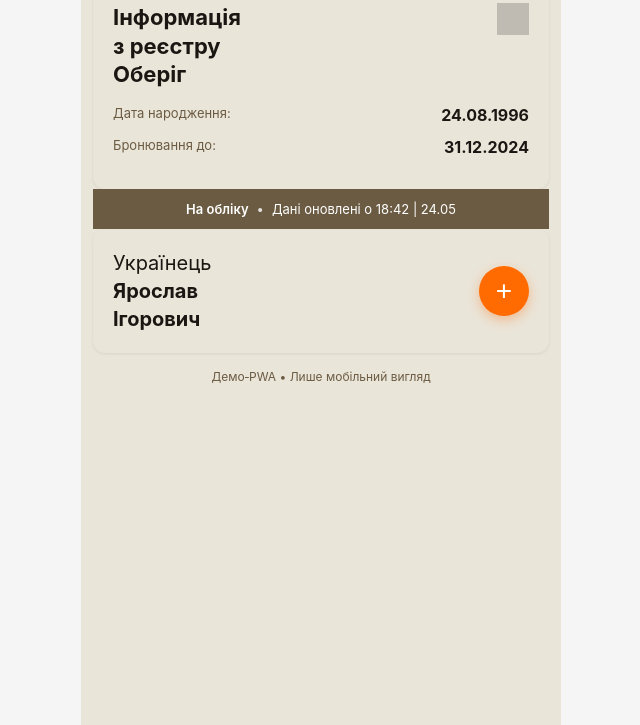
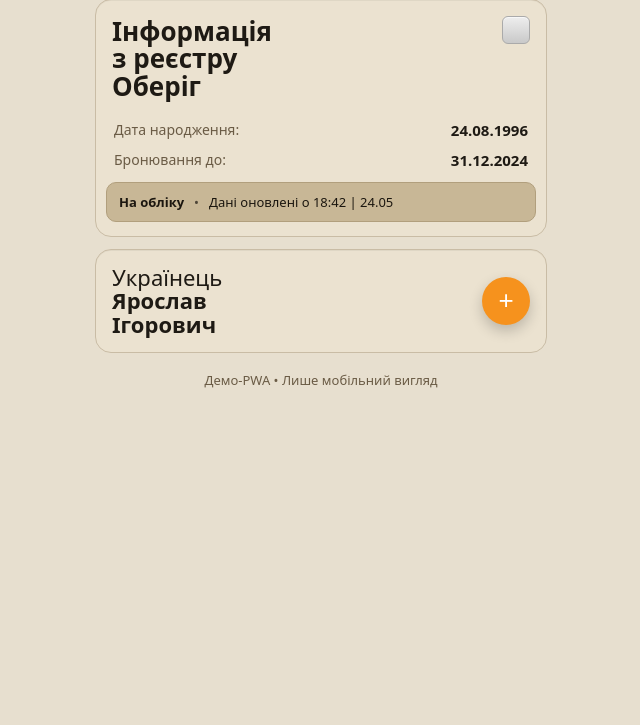
Before and after one commit to rubanwd/red-cup, a plain HTML site: page index.html in a window 1280 px wide. Shown: the part 75-800 px from the top of the page, without its empty margins (319-959 px from the left). Drawn offline with Linux system fonts and the light colour scheme.

Commit message:
Revert "fixed styles 2"
This reverts commit 725ffd1f366fb405d6fda9e50988b05d4abaad0d.

```diff
--- a/index.html
+++ b/index.html
@@ -33,15 +33,15 @@
           <div class="k">Бронювання до:</div>
           <div class="v v-strong">31.12.2024</div>
         </div>
+
+        <div class="status-row">
+          <span class="pill">На обліку</span>
+          <span class="dot">•</span>
+          <span class="upd">Дані оновлені о 18:42 | 24.05</span>
+        </div>
       </section>
 
-      <section class="status-bar">
-        <span class="pill">На обліку</span>
-        <span class="dot">•</span>
-        <span class="upd">Дані оновлені о 18:42 | 24.05</span>
-      </section>
-
-      <section class="person-section">
+      <section class="card person">
         <div class="person-name">
           <div>Українець</div>
           <div><strong>Ярослав</strong></div>
--- a/styles.css
+++ b/styles.css
@@ -1,100 +1,77 @@
 /* Mobile-first look tuned to the screenshot */
 :root{
-  --bg:#EAE5D9;
-  --fg:#1a1612;
-  --muted:#6B5B42;
-  --card:#EAE5D9;
-  --status-bar:#6B5B42;
-  --line:#d4ccbb;
-  --accent:#ff6b00;
-  --white:#ffffff;
+  --bg:#e7dfcf;
+  --fg:#1e1a14;
+  --muted:#6a5b45;
+  --card:#ebe2d0;
+  --line:#c9bca5;
+  --accent:#f6921d;
+  --pill:#c8b796;
+  --pill-border:#b19f7d;
 }
 *{box-sizing:border-box}
 html,body{height:100%}
 body{
   margin:0;
-  background:#f5f5f5;
+  background:var(--bg);
   color:var(--fg);
-  font-family: -apple-system, BlinkMacSystemFont, 'Segoe UI', Roboto, 'Helvetica Neue', Arial, sans-serif;
+  font-family: system-ui, -apple-system, 'Segoe UI', Roboto, Inter, Arial, sans-serif;
   -webkit-font-smoothing: antialiased;
   text-rendering: optimizeLegibility;
 }
 
-.phone{min-height:100dvh;max-width:480px;margin:0 auto;padding:0;background:var(--bg)}
+.phone{min-height:100dvh;max-width:480px;margin:0 auto;padding:10px 14px 28px}
 
 .topbar{
   display:flex;align-items:center;justify-content:space-between;
-  padding:12px 16px;
-  background:var(--bg);
+  padding:6px 2px 12px;
 }
-.brand{font-weight:700;font-size:22px;letter-spacing:0}
+.brand{font-weight:900;font-size:26px;letter-spacing:.2px}
 .brand .plus{color:var(--accent)}
-.menu{width:24px;height:24px;border:none;background:transparent;padding:0;border-radius:0;cursor:pointer}
-.menu span{display:block;height:2px;background:var(--fg);border-radius:1px;margin:4px 0}
+.menu{width:44px;height:44px;border:none;background:transparent;padding:8px;border-radius:10px}
+.menu span{display:block;height:2px;background:var(--fg);border-radius:2px;margin:4px 0}
 
 .card{
   background:var(--card);
-  border:none;
-  border-radius:12px;
-  padding:20px;
-  margin:8px 12px;
-  box-shadow: 0 1px 3px rgba(0,0,0,0.08);
+  border:1px solid var(--line);
+  border-radius:16px;
+  padding:16px;
+  box-shadow: 0 1px 0 rgba(0,0,0,.05) inset;
 }
-.primary{margin-bottom:0}
-.title-row{display:flex;gap:12px;align-items:flex-start;margin-bottom:16px}
-h1{font-size:22px;line-height:1.3;margin:0;font-weight:700;color:var(--fg)}
-.shield{margin-left:auto;width:32px;height:32px;
-  background:#5a5a5a;
-  opacity:0.3;
+.primary{margin-top:2px}
+.title-row{display:flex;gap:8px;align-items:flex-start}
+h1{font-size:26px;line-height:1.05;margin:2px 0 10px;font-weight:900}
+/* shield placeholder box (right) */
+.shield{margin-left:auto;width:28px;height:28px;border-radius:6px;
+  background:linear-gradient(180deg,#eee, #c9c9c9);
+  border:1px solid #aaa; box-shadow:inset 0 1px 0 rgba(255,255,255,.6);
 }
 
-.kv{display:grid;grid-template-columns: 1fr auto;gap:4px 24px;margin:12px 0}
-.k{color:var(--muted);font-size:13px;font-weight:400}
-.v{font-size:16px;min-width:120px;text-align:right;font-weight:700}
-.v-strong{font-weight:700}
+.kv{display:grid;grid-template-columns: 1fr auto;gap:6px 18px;margin:10px 2px}
+.k{color:var(--muted);font-size:14px}
+.v{font-size:15px;min-width:120px;text-align:right}
+.v-strong{font-weight:800}
 
-.status-bar{
-  display:flex;align-items:center;justify-content:center;gap:8px;
-  background:var(--status-bar);
-  color:var(--white);
-  padding:12px 16px;
+.status-row{
+  display:flex;align-items:center;gap:10px;
+  background:var(--pill);
+  color:#1b160f;
+  border:1px solid var(--pill-border);
+  border-radius:10px;
+  margin:12px -6px -2px;
+  padding:10px 12px;
   font-size:13px;
-  margin:0 12px;
 }
-.pill{font-weight:600}
-.dot{opacity:0.8}
-.upd{font-weight:400}
+.pill{font-weight:800}
+.dot{opacity:.7}
 
-.person-section{
-  background:var(--card);
-  display:flex;
-  align-items:center;
-  justify-content:space-between;
-  padding:20px;
-  margin:0 12px 16px;
-  border-radius:12px;
-  box-shadow: 0 1px 3px rgba(0,0,0,0.08);
-}
-.person-name{
-  font-size:20px;
-  line-height:1.4;
-  font-weight:400;
-}
-.person-name strong{font-weight:700}
+.person{margin-top:12px;display:flex;align-items:center;justify-content:space-between}
+.person-name{font-size:22px;line-height:1.06}
 .fab{
-  width:50px;
-  height:50px;
-  border-radius:50%;
-  background:var(--accent);
-  color:white;
-  border:none;
-  font-size:28px;
-  font-weight:300;
-  display:flex;
-  align-items:center;
-  justify-content:center;
-  box-shadow:0 4px 12px rgba(255,107,0,0.35);
-  cursor:pointer;
+  width:48px;height:48px;border-radius:50%;
+  background:var(--accent);color:white;border:none;font-size:26px;
+  display:flex;align-items:center;justify-content:center;
+  box-shadow:0 6px 14px rgba(0,0,0,.2);
 }
 
-.safe{text-align:center;margin:16px 0 24px;color:var(--muted);font-size:12px;padding:0 16px}
+.safe{text-align:center;margin:18px 0 0;color:var(--muted);font-size:13px}
--- a/sw.js
+++ b/sw.js
@@ -1,5 +1,5 @@
 // Very small offline-first service worker
-const CACHE = 'reserv-plus-v3';
+const CACHE = 'reserv-plus-v1';
 const ASSETS = [
   './',
   './index.html',
```
